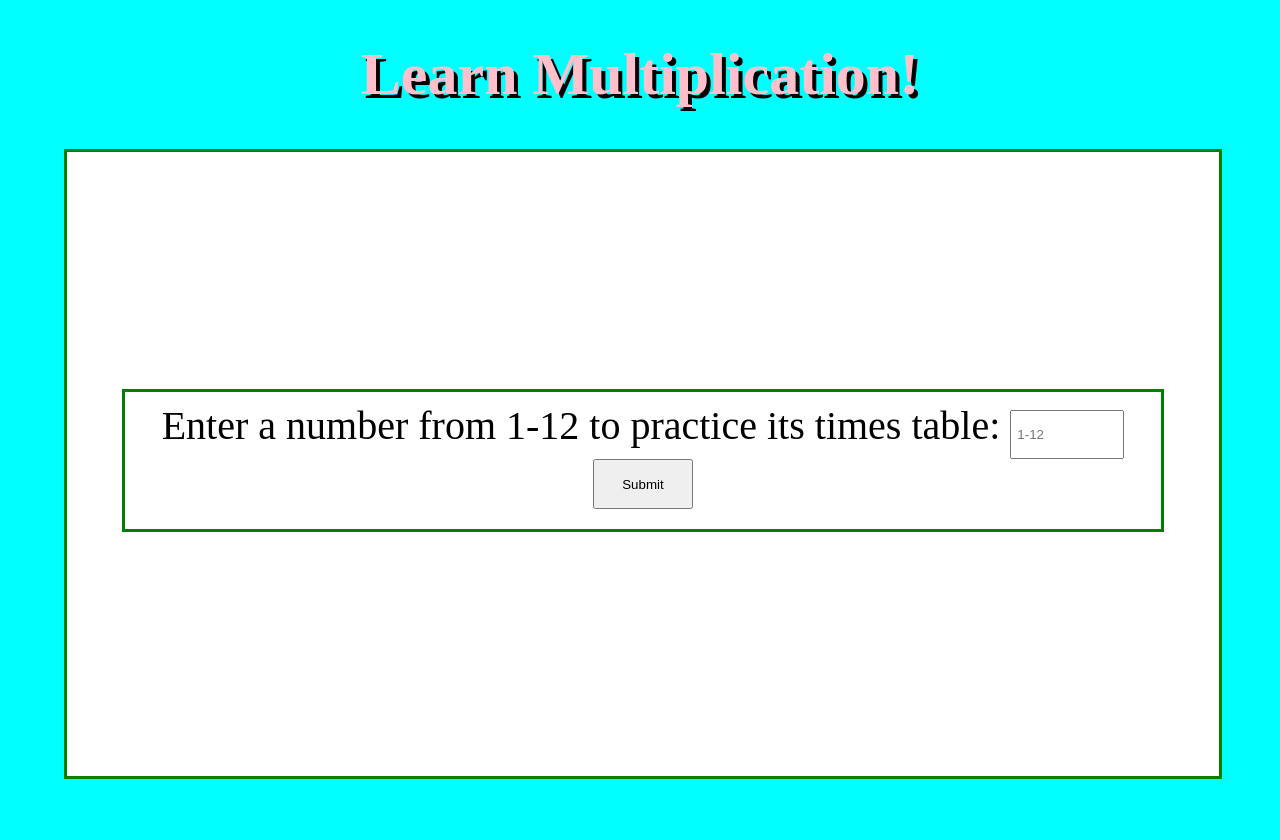
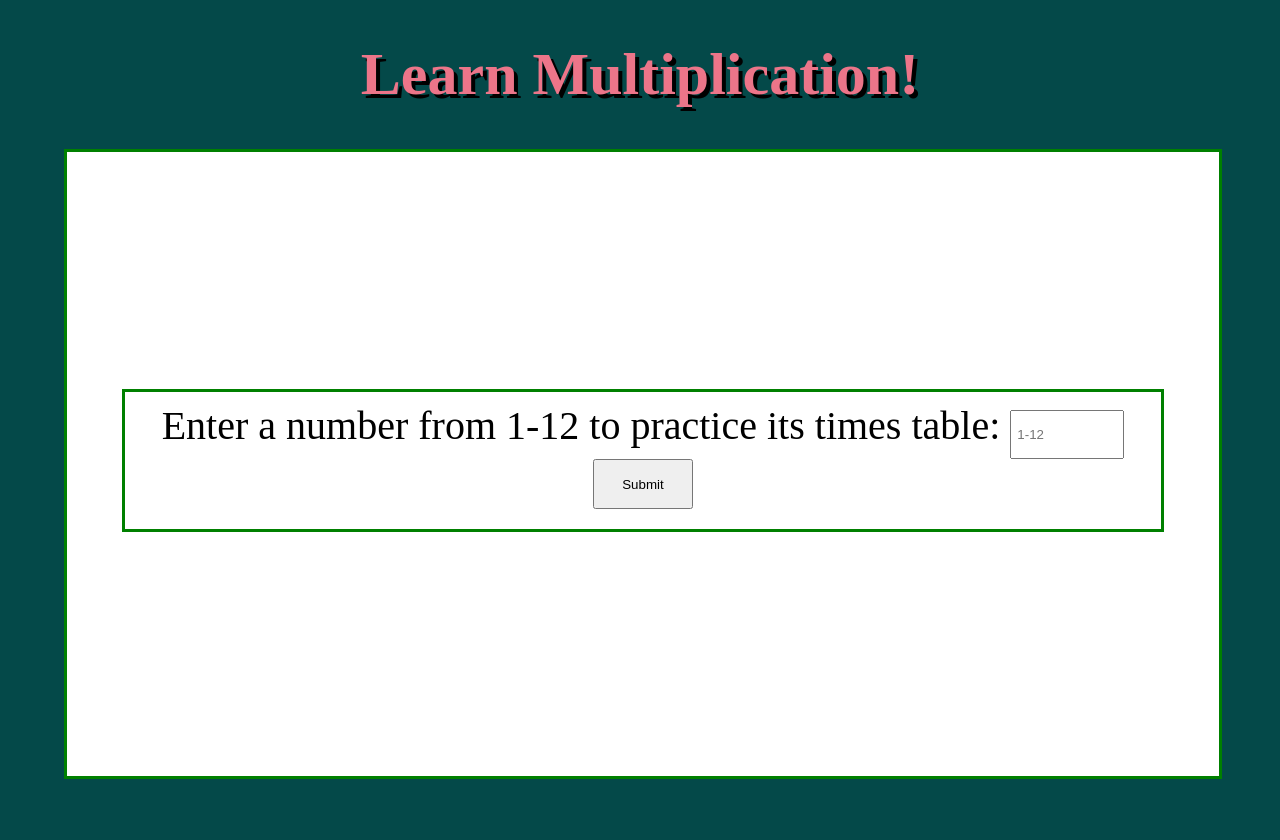
Before and after one commit to sepehrhaj77/FlashCards, a Flask app: page / in a window 1280 px wide. Run offline with Flask 2, Linux system fonts and the light colour scheme.

Commit message:
forgot to change main page background color

```diff
--- a/static/css/index.css
+++ b/static/css/index.css
@@ -2,13 +2,13 @@ body, html {
   width: 100%;
   height: 100%;
   margin: 0px;
-  background-color: aqua;
+  background-color: #044949;
 }
 
 h1 {
   text-align: center;
   font-size: 60px;
-  color: pink;
+  color: #ec7589;
   text-shadow: 4px 4px black;
 }
 
--- a/static/css/index.scss
+++ b/static/css/index.scss
@@ -5,13 +5,13 @@ body, html{
     width: 100%;
     height: 100%;
     margin: 0px;
-    background-color: aqua;
+    background-color:  rgb(4, 73, 73);
 }
 
 h1{
     text-align: center;
     font-size: 60px;
-    color: pink;
+    color: rgb(236, 117, 137);
     text-shadow: $ts $ts black;
 }
 #main{
```
Also changed, not shown: 1 other file.
